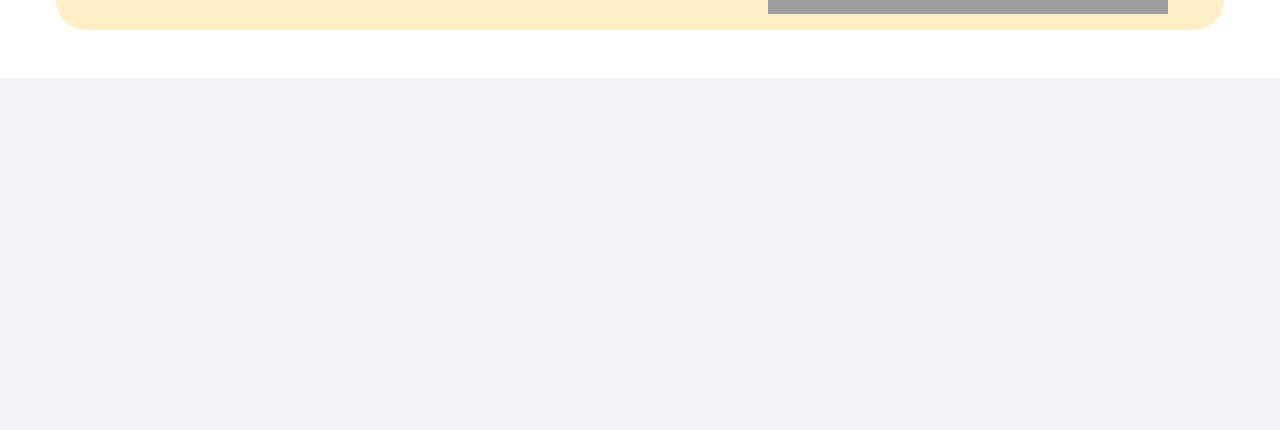
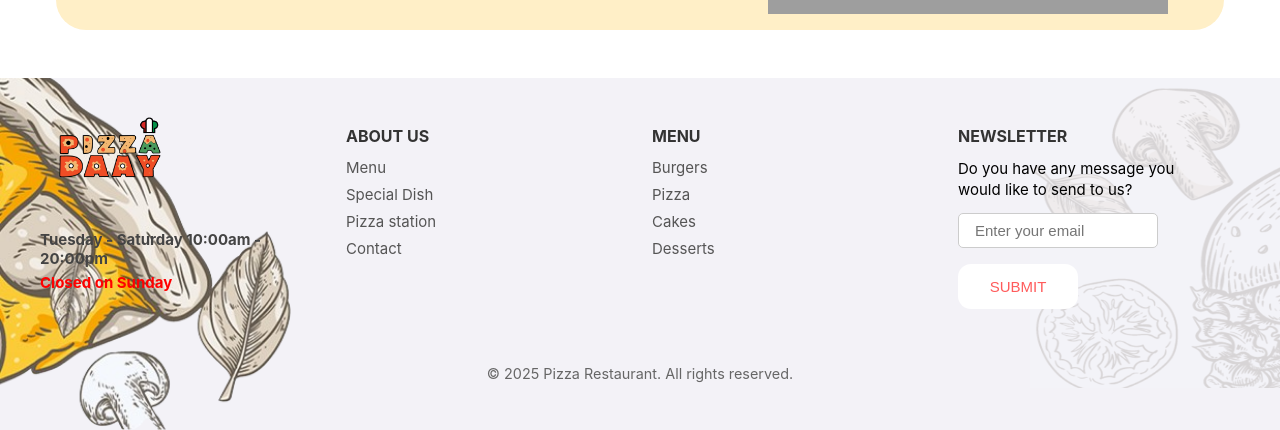
Before and after one commit to baonhi12/restaurant-system-frontend, a React (Create React App) app: page / in a window 1280 px wide. Shown: the part 3248-3678 px from the top of the page. Before the commit the page ends 3326 px from the top, so only its background shows below. Built offline with nearby package versions, Linux system fonts and the light colour scheme; grey boxes are pictures that could not be loaded.

Commit message:
update bug footer and scrolltotopbutton

```diff
--- a/src/App.js
+++ b/src/App.js
@@ -99,7 +99,12 @@ const AppContent = () => {
       </Routes>
 
       {/* Only render Footer if not on an admin route */}
-      {!noHeaderFooter && <Footer /> && <ScrollToTopButton />}
+      {!noHeaderFooter && (
+        <>
+          <Footer />
+          <ScrollToTopButton />
+        </>
+      )}
     </>
   );
 };
```
